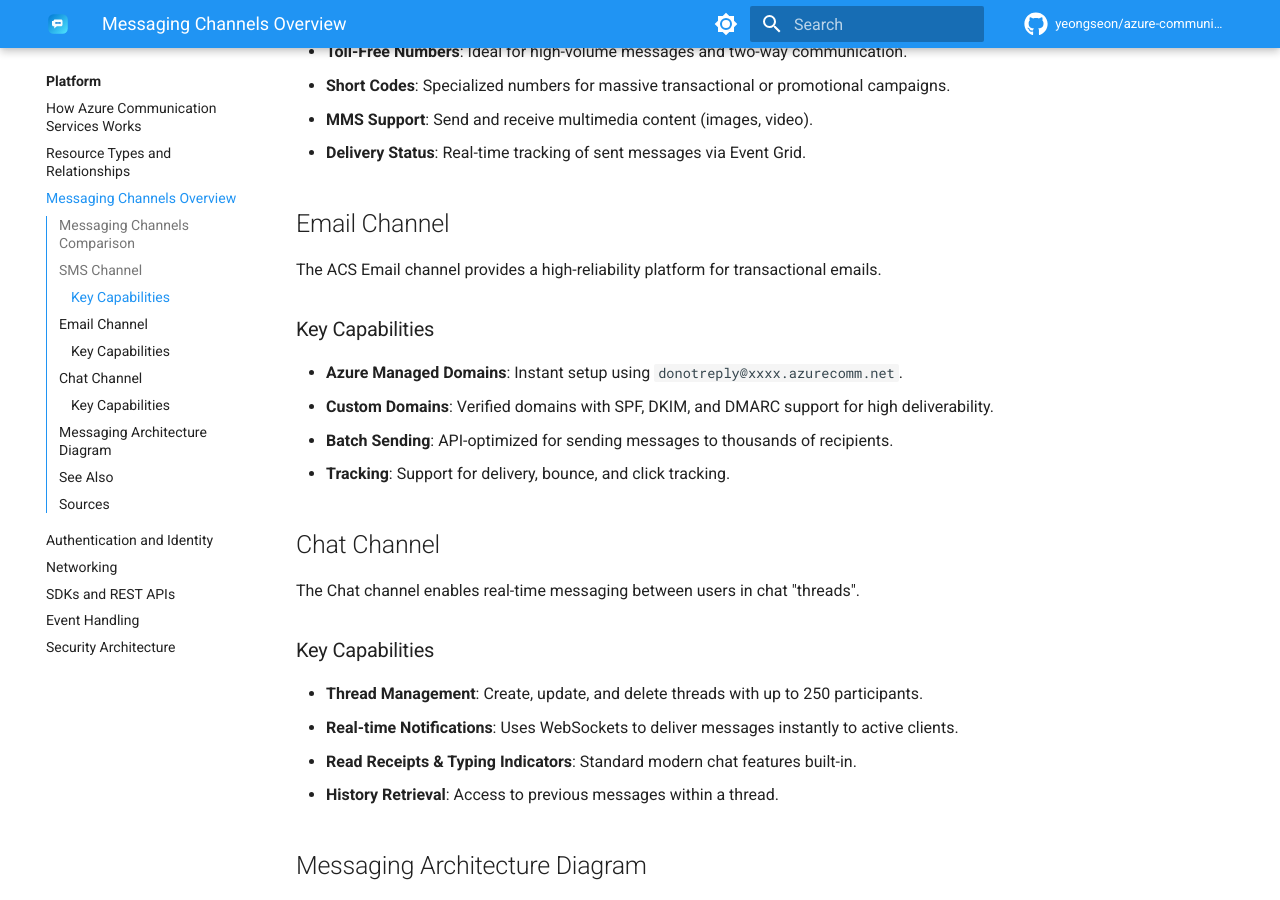
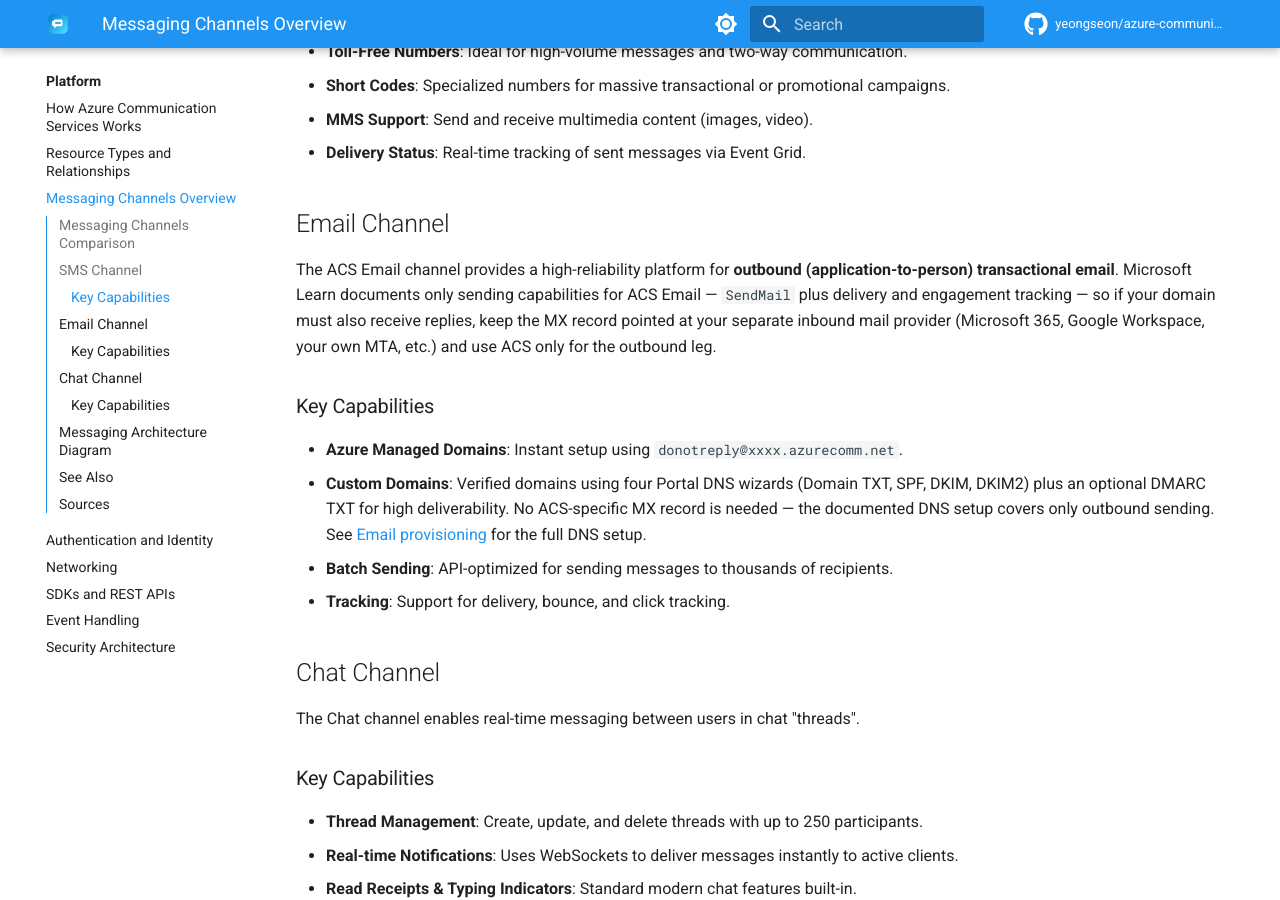
Before and after one commit to yeongseon/azure-communication-services-practical-guide, an MkDocs documentation site: the page built from docs/platform/messaging-channels.md, in a window 1280 px wide and 900 px high, scrolled down 840 px. Built offline with MkDocs 1.6.1 and Material for MkDocs 9.7.7, drawn with Linux system fonts in a browser that asks for light colours; comment, search, counter and statistics services are not loaded.

Commit message:
docs: clarify ACS Email is send-only and MX records are not required

```diff
--- a/docs/operations/email-provisioning.md
+++ b/docs/operations/email-provisioning.md
@@ -23,6 +23,9 @@
       verified: true
     - claim: "For an AzureManagedDomain, the MailFrom addresses blade renders with the Add command disabled"
       source: https://learn.microsoft.com/azure/communication-services/quickstarts/email/add-azure-managed-domains
+      verified: true
+    - claim: "ACS Email is documented as an outbound (A2P) sending service; Microsoft Learn does not list MX records among the required DNS entries (Domain TXT, SPF, DKIM, DKIM2) for custom domain verification, and does not document an inbound mail-receive capability"
+      source: https://learn.microsoft.com/azure/communication-services/concepts/email/email-overview
       verified: true
 ---
 
@@ -112,6 +115,13 @@
 
 !!! warning "Each DNS record is its own wizard"
     Despite what older documentation may suggest, the Portal does **not** render a single consolidated DNS-records table. You must run the wizard four times — once for Domain TXT, once for SPF, once for DKIM, and once for DKIM2. DMARC is not surfaced as a Portal wizard at all; configure it directly in your DNS provider following [RFC 7489](https://datatracker.ietf.org/doc/html/rfc7489).
+
+!!! info "MX records are not required for ACS Email"
+    ACS Email is documented as an outbound (application-to-person) sending service. Microsoft Learn covers only sending capabilities — `SendMail` and `Get Status` — plus the four custom-domain DNS wizards (Domain TXT, SPF, DKIM, DKIM2). It does not document an inbound mail-receive capability or any MX target for ACS Email.
+
+    If your domain must also receive replies, keep the MX record pointed at your separate inbound mail provider (Microsoft 365, Google Workspace, your own MTA, etc.) and use ACS only for the outbound leg. The two responsibilities are independent: SPF/DKIM/DMARC for outbound (ACS signs outgoing mail) and MX for inbound (your separate provider receives incoming mail).
+
+    References: the [Email overview](https://learn.microsoft.com/azure/communication-services/concepts/email/email-overview) (Key features list only outbound operations such as send mail, sender authentication, and engagement tracking) and [Email SDK features](https://learn.microsoft.com/azure/communication-services/concepts/email/sdk-features) (capability table lists only `SendMail` and `Get Status`).
 
 The four wizards must complete in order: Domain TXT first (proves ownership), then SPF (sender policy), then DKIM and DKIM2 (signing keys). Each wizard polls the DNS resolver after you click `Done` — propagation typically completes within minutes but can take up to 30 minutes depending on your DNS provider and TTL.
 
--- a/docs/platform/messaging-channels.md
+++ b/docs/platform/messaging-channels.md
@@ -4,6 +4,17 @@
     - id: messaging-channels-architecture
       type: self-generated
       justification: Messaging channels architecture overview
+content_validation:
+  status: verified
+  last_reviewed: 2026-06-29
+  reviewer: agent
+  core_claims:
+    - claim: "ACS Email is documented as an outbound (A2P) sending service; Microsoft Learn does not document an inbound mail-receive capability or any MX target for ACS Email"
+      source: https://learn.microsoft.com/azure/communication-services/concepts/email/email-overview
+      verified: true
+    - claim: "Custom email domain verification in the Portal renders four DNS wizards (Domain TXT, SPF, DKIM, DKIM2); DMARC is configured directly at the DNS provider and is not surfaced as a wizard"
+      source: https://learn.microsoft.com/azure/communication-services/quickstarts/email/add-custom-verified-domains
+      verified: true
 ---
 
 # Messaging Channels Overview
@@ -32,11 +43,11 @@
 
 ## Email Channel
 
-The ACS Email channel provides a high-reliability platform for transactional emails.
+The ACS Email channel provides a high-reliability platform for **outbound (application-to-person) transactional email**. Microsoft Learn documents only sending capabilities for ACS Email — `SendMail` plus delivery and engagement tracking — so if your domain must also receive replies, keep the MX record pointed at your separate inbound mail provider (Microsoft 365, Google Workspace, your own MTA, etc.) and use ACS only for the outbound leg.
 
 ### Key Capabilities
 -   **Azure Managed Domains**: Instant setup using `donotreply@xxxx.azurecomm.net`.
--   **Custom Domains**: Verified domains with SPF, DKIM, and DMARC support for high deliverability.
+-   **Custom Domains**: Verified domains using four Portal DNS wizards (Domain TXT, SPF, DKIM, DKIM2) plus an optional DMARC TXT for high deliverability. No ACS-specific MX record is needed — the documented DNS setup covers only outbound sending. See [Email provisioning](../operations/email-provisioning.md#step-3-verify-a-custom-domain-via-dns) for the full DNS setup.
 -   **Batch Sending**: API-optimized for sending messages to thousands of recipients.
 -   **Tracking**: Support for delivery, bounce, and click tracking.
 
```
Also changed, not shown: other parts of docs/operations/email-provisioning.md (+1 -1 lines).
